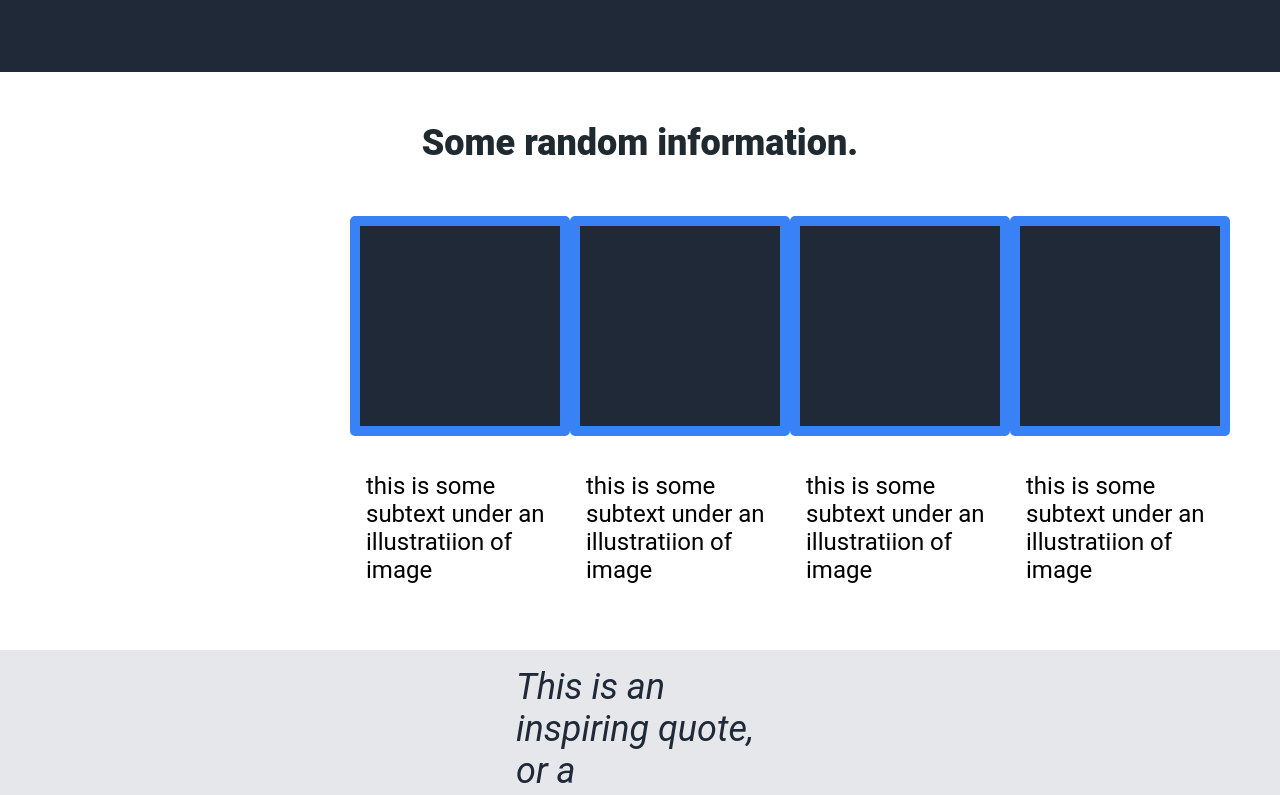
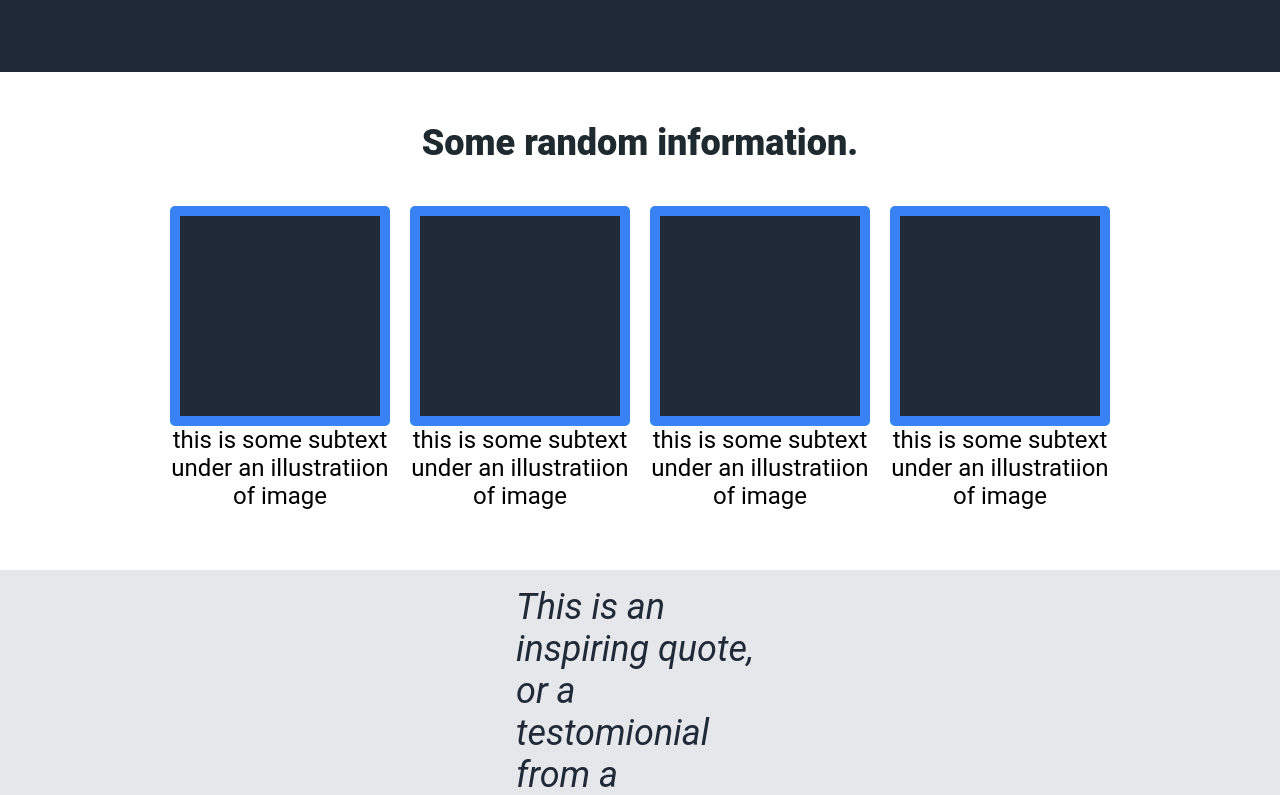
Before and after one commit to Almond-Pie/Odin-Landing-Page, a plain HTML site: page index.html in a window 1280 px wide. Shown: the part 627-1422 px from the top of the page. Drawn offline with Linux system fonts and the light colour scheme.

Commit message:
HTML: Adjusted: Name of the product image id to wrapper
CSS:
Adjusted: Responsivity of the "random infomation box"

```diff
--- a/index.html
+++ b/index.html
@@ -40,19 +40,19 @@
 
             <div class="image-subtext">
 
-                <div id="a">
+                <div id="wrapper">
                     <div  class="square"></div>
                         <p id="circle">this is some subtext under an illustratiion of image</p>
                 </div>
-                <div id="a">
+                <div id="wrapper">
                     <div  class="square"></div>
                         <p id="circle">this is some subtext under an illustratiion of image</p>
                 </div>
-                <div id="a">
+                <div id="wrapper">
                     <div  class="square"></div>
                         <p id="circle">this is some subtext under an illustratiion of image</p>
                 </div>
-                <div id="a">
+                <div id="wrapper">
                     <div  class="square"></div>
                         <p id="circle">this is some subtext under an illustratiion of image</p>
                 </div>
--- a/styles.css
+++ b/styles.css
@@ -81,10 +81,6 @@ button#top.button{
     align-items: center;
 }
 
-.header,.footer,.sub-header{
-    background-color: #1F2937;
-}
-
 .header{
     display: flex;
     flex-direction: row;
@@ -93,6 +89,23 @@ button#top.button{
     padding-left:300px;
     padding-right:300px;
     flex: 1 1 auto;
+}
+
+.header,.footer,.sub-header{
+    background-color: #1F2937;
+}
+
+div.sub-header{
+    display: flex;
+    flex-direction: row;
+    justify-content:space-between;
+    align-items: center;
+    padding-left: 300px;
+    padding-right: 300px;
+    padding-top: 100px;
+    padding-bottom:100px;
+    min-width: 500px;
+    flex-wrap: wrap;
 }
 
 .header-links{
@@ -120,6 +133,7 @@ div.sub-header-font{
    flex-direction: column;
    justify-content: space-evenly;
    align-self:center;
+   width: 70%;
    max-width: 450px;
    min-width: 460px;
 }
@@ -140,18 +154,7 @@ div.sub-header-font{
     font-size: 24px;
 }
 
-div.sub-header{
-    display: flex;
-    flex-direction: row;
-    justify-content:space-between;
-    align-items: center;
-    padding-left: 300px;
-    padding-right: 300px;
-    padding-top: 100px;
-    padding-bottom:100px;
-    min-width: 500px;
-    flex-wrap: wrap;
-}
+
 
 #text{
     padding: 0px;
@@ -171,14 +174,12 @@ div.sub-header-sub{
     color: #E5E7EB;
     margin: 0;
     flex: 0 0 50px;
-
 }
 
 div.sub-header-image{
     display: flex;
     flex-wrap: wrap;
     min-width: 500px;
-
 }
 
 .randon-informaton{
@@ -188,16 +189,16 @@ div.sub-header-image{
     gap: 32px;
     margin-left: 200px;
     margin-right: 200px;
-
 }
 
-.image-subtext{
+div.image-subtext{
+    width: auto;
     display: flex;
-    justify-content: space-evenly;
     align-items: center;
+    justify-content: center;
     flex-direction: row;
-    margin-left: 100px;
-    margin-right: 100px;
+    margin-left: 10px;
+    margin-right: 10px;
 }
 
 .box-a .box-b .box-c .box-d{
@@ -206,38 +207,28 @@ div.sub-header-image{
     align-items: center;
 }
 
-div .square{
-    display: flex;
-    justify-content: center;
-    align-items: center;
-    height: 200px;
-    width: 200px;
-    margin: 20px;
+div.square{
+    height: auto;
+    width: auto;
     background-color: #1F2937;
     padding: 100px;
    border: 10px; ;
    border-color: #3882F6;
    border-style: solid;
    border-radius: 5px;
-   gap: 10px;
+}
+
+div#wrapper{
+    margin: 10px;
+    max-width: 225px;
 
 }
 
-div #a{
-display: flex;
-flex-direction: column;
-justify-content: center;
-align-items: center;
-max-width: 220px;
-flex-shrink: 1;
-}
-
-circle {
-    display: flex;
-    flex-direction: row;
-    justify-content: center;
-    align-items: center;
+P#circle {
     text-align: center;
+    margin: 0;
+    padding: 0;
+    width: auto;
 }
 
 div.randon-informaton-text{
@@ -289,12 +280,10 @@ button#bottom.sign-up-b{
     border-style: solid;
     border-color: #ffffff;
     width: 200px;
-
 }
 
 
 .call-to-action{
-
     display: flex;
     flex-direction: row;
     margin-left: 300px;
```
